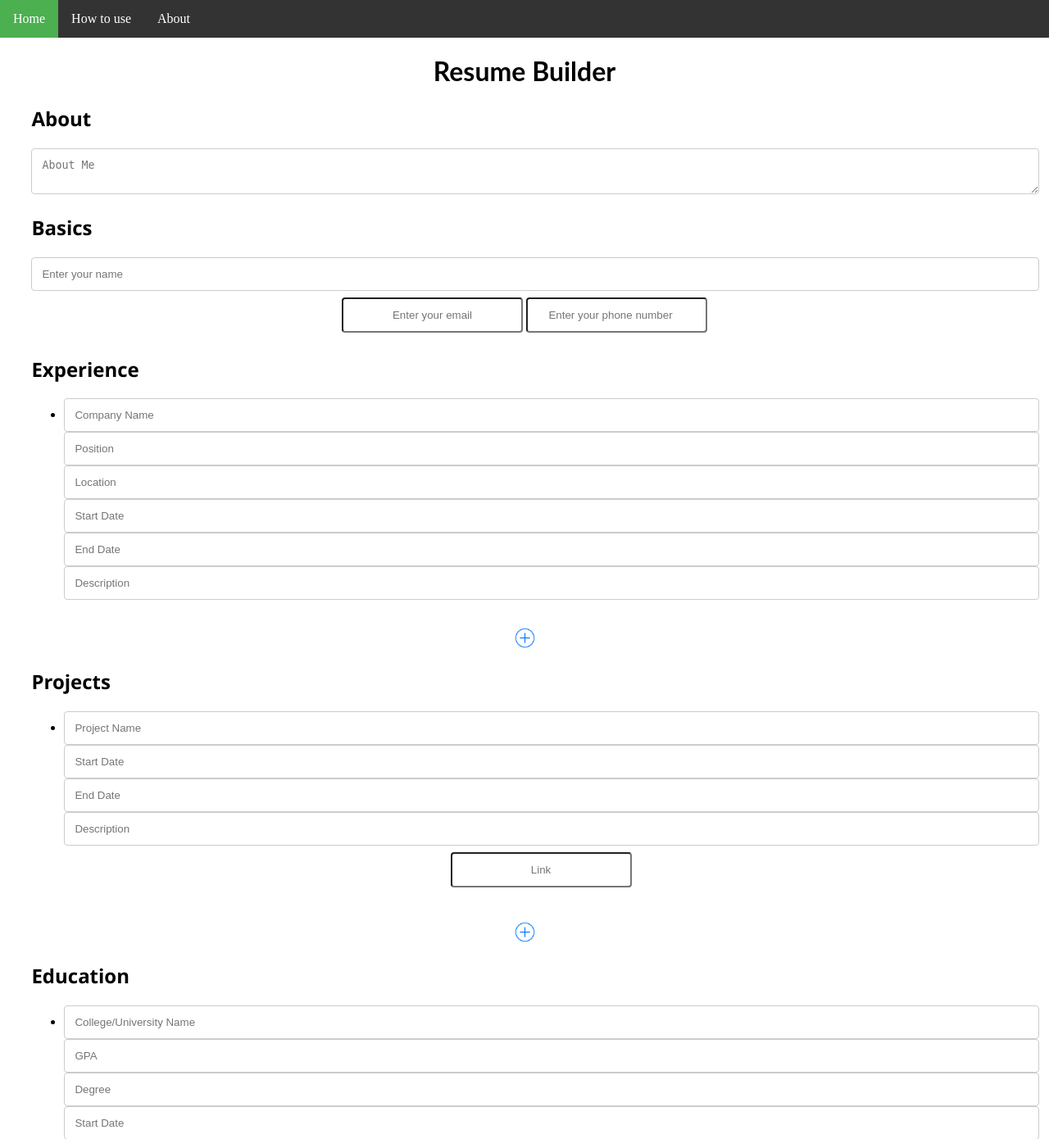
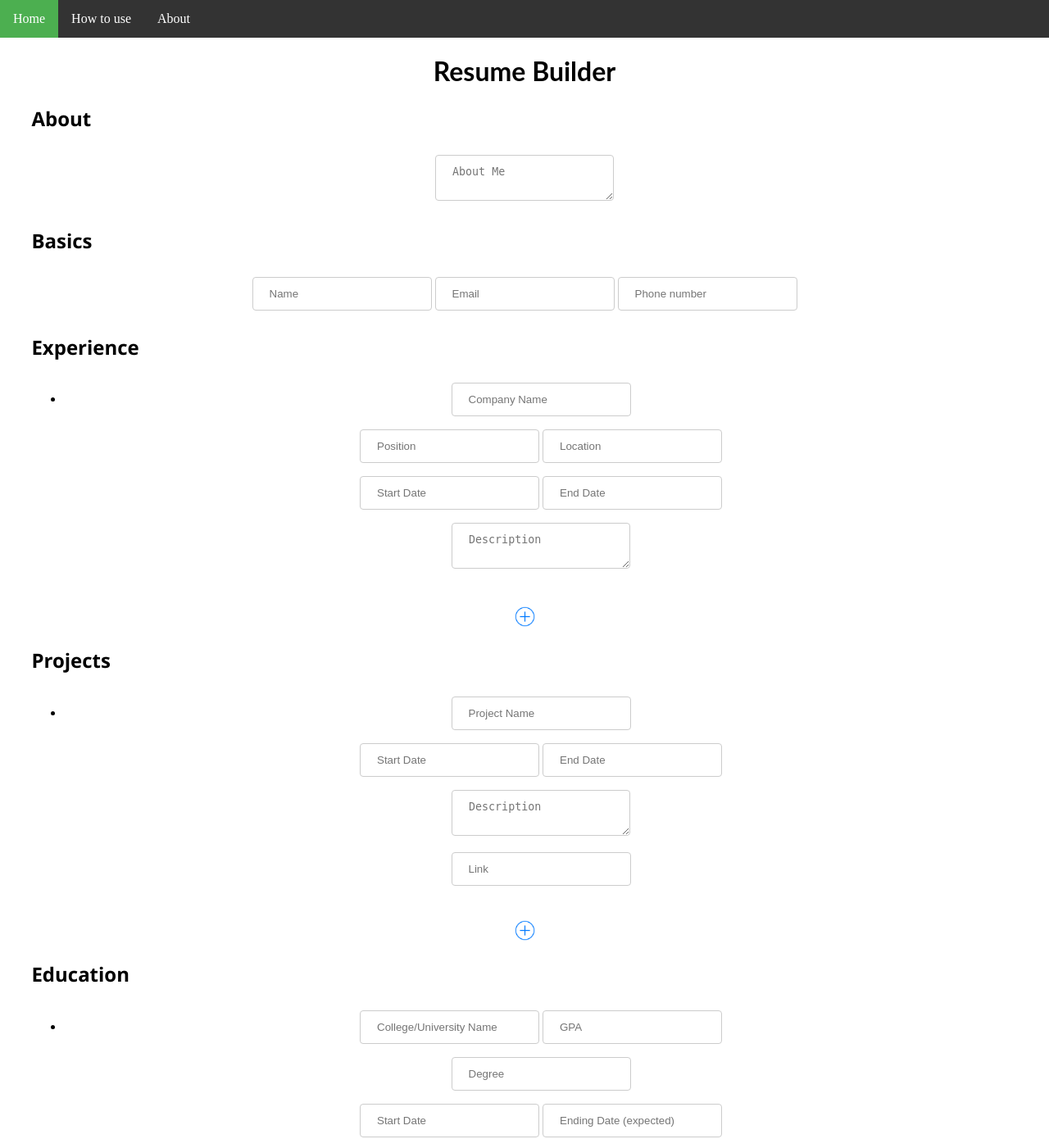
Before and after one commit to debdutgoswami/resume-builder, a Flask app: page / in a window 1280 px wide. Shown: the top 1390 px of the page at 82% size. Run offline with Flask 2, Linux system fonts and the light colour scheme.

Commit message:
ADDED textarea

```diff
--- a/static/css/styles.css
+++ b/static/css/styles.css
@@ -13,62 +13,16 @@
     width: fit-content;
 }
 
-input[type=text], select, textarea {
-    width: 100%;
-    padding: 12px;
+input[type=text], input[type=url], input[type=number], input[type=email], select[type=number], textarea {
+    width: fit-content;
+    padding: 12px 20px;
+    margin: 8px 0;
     border: 1px solid #ccc;
     border-radius: 4px;
     resize: vertical;
-  }
-input[type=text]:focus{
-    border: 3px solid #555555;
-    width: fit-content;
 }
-input[type=url]{
-    text-align: center;
-    background-color: white;
-    -webkit-transition: width 0.4s ease-in-out;
-    transition: width 0.4s ease-in-out;
-    padding: 12px 20px;
-    margin: 8px 0;
-    box-sizing: border-box;
-    border-radius: 4px;
-    width: fit-content;
-}
-input[type=url]:focus{
-    border: 3px solid #555555;
-    width: fit-content;
-}
-input[type=number]{
-    text-align: center;
-    background-color: white;
-    -webkit-transition: width 0.4s ease-in-out;
-    transition: width 0.4s ease-in-out;
-    width: 25%;
-    padding: 12px 20px;
-    margin: 8px 0;
-    box-sizing: border-box;
-    border-radius: 4px;
-    width: fit-content;
-}
-input[type=number]:focus{
-    border: 3px solid #555555;
-    width: fit-content;
-}
-input[type=email]{
-    text-align: center;
-    background-color: white;
-    -webkit-transition: width 0.4s ease-in-out;
-    transition: width 0.4s ease-in-out;
-    width: 25%;
-    padding: 12px 20px;
-    margin: 8px 0;
-    box-sizing: border-box;
-    border-radius: 4px;
-    width: fit-content;
-}
-input[type=email]:focus{
-    border: 3px solid #555555;
+input[type=text]:focus, input[type=url]:focus, input[type=number]:focus, input[type=email]:focus, select[type=number]:focus{
+    border: 1px solid #ccc;
     width: fit-content;
 }
 input[type=submit]{
@@ -82,20 +36,8 @@
     font-family:'Segoe UI', Tahoma, Geneva, Verdana, sans-serif;
     font-size: medium;
 }
-select[type=number]{
-    text-align: center;
-    background-color: white;
-    -webkit-transition: width 0.4s ease-in-out;
-    transition: width 0.4s ease-in-out;
-    width: 25%;
-    padding: 12px 20px;
-    margin: 8px 0;
-    box-sizing: border-box;
-    border-radius: 4px;
-}
-select[type=number]:focus{
-    border: 3px solid #555555;
-    width: fit-content;
+input[type=submit]:hover {
+    background-color: #0d6fca;
 }
 h1{
     text-align: center;
--- a/templates/home.html
+++ b/templates/home.html
@@ -43,9 +43,9 @@
     <!-- Basic -->
     <div class="personal" style="padding-left: 3%;padding-right: 3%;">
         <h2>Basics</h2>
-        <input type="text" name="name" placeholder="Enter your name" required>
-        <input type="email" name="email" placeholder="Enter your email" required>
-        <input type="number" name="phone" placeholder="Enter your phone number" required>
+        <input type="text" name="name" placeholder="Name" required>
+        <input type="email" name="email" placeholder="Email" required>
+        <input type="number" name="phone" placeholder="Phone number" required>
     </div>
 
     <!-- Experience -->
@@ -58,7 +58,7 @@
                 <input id="clocation" type="text" name="clocation" class="field-style field-split25 align-left" placeholder="Location" required/><br>
                 <input id="cstart" type="text" name="cstart" class="field-style field-split25 align-left" placeholder="Start Date" required/>
                 <input id="cend" type="text" name="cend" class="field-style field-split25 align-left" placeholder="End Date" required/><br>
-                <input id="cdescription" type="text" name="cdescription" class="field-style field-split25 align-left" placeholder="Description" required/>
+                <textarea id="cdescription" type="text" name="cdescription" class="field-style field-split25 align-left" placeholder="Description" required></textarea>
                 <br><br>
             </li>
         </ul>
@@ -73,7 +73,7 @@
                 <input id="pname" type="text" name="pname" class="field-style field-split25 align-left" placeholder="Project Name" required/><br>
                 <input id="pstart" type="text" name="pstart" class="field-style field-split25 align-left" placeholder="Start Date" required/>
                 <input id="pend" type="text" name="pend" class="field-style field-split25 align-left" placeholder="End Date" required/><br>
-                <input id="pdescription" type="text" name="pdescription" class="field-style field-split25 align-left" placeholder="Description" required/><br>
+                <textarea id="pdescription" type="text" name="pdescription" class="field-style field-split25 align-left" placeholder="Description" required></textarea><br>
                 <input id="plink" type="url" name="plink" class="field-style field-split25 align-left" placeholder="Link" required/>
                 <br><br>
             </li>
```
